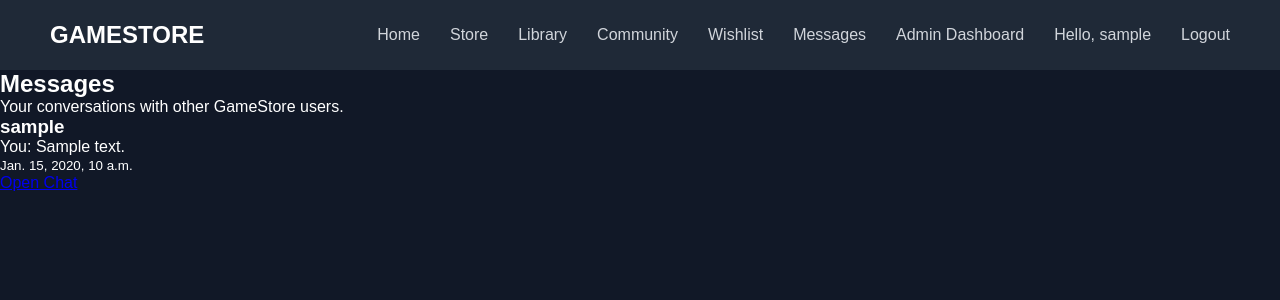
After one commit to rzahariev621/GameStore, a Django app: page /messages/ in a window 1280 px wide. The commit adds this page. Shown: the top 300 px of the page. Run offline with Django 5.2, Linux system fonts and the light colour scheme; a user stored in the database is signed in; tables that the repository leaves empty hold one stand-in row (values such as "Sample post").

Commit message:
Add basic user messaging system

```diff
--- a/config/urls.py
+++ b/config/urls.py
@@ -61,6 +61,8 @@ from core.views import (
     manage_reviews,
     update_review_status,
     delete_review,
+    chat_view,
+    messages_inbox,
 
 )
 
@@ -120,6 +122,9 @@ urlpatterns = [
     path('admin-panel/reviews/<int:review_id>/status/', update_review_status, name='update_review_status'),
     path('admin-panel/reviews/<int:review_id>/delete/', delete_review, name='delete_review'),
 
+    path('messages/<str:username>/', chat_view, name='chat'),
+    path('messages/',messages_inbox,name='messages_inbox'),
+
 ]
 
 urlpatterns += static(settings.MEDIA_URL, document_root=settings.MEDIA_ROOT)
--- a/core/models.py
+++ b/core/models.py
@@ -229,3 +229,28 @@ class Review(models.Model):
 
     def __str__(self):
         return f"{self.user.username} - {self.game.title}"
+
+
+#CHAT
+
+class Message(models.Model):
+    sender = models.ForeignKey(
+        User,
+        on_delete=models.CASCADE,
+        related_name='sent_messages'
+    )
+
+    receiver = models.ForeignKey(
+        User,
+        on_delete=models.CASCADE,
+        related_name='received_messages'
+    )
+
+    text = models.TextField()
+
+    created_at = models.DateTimeField(
+        auto_now_add=True
+    )
+
+    def __str__(self):
+        return f"{self.sender.username} -> {self.receiver.username}"
--- a/core/templates/core/base.html
+++ b/core/templates/core/base.html
@@ -53,6 +53,9 @@
                     Wishlist
                 </a>
 
+                <a href="{% url 'messages_inbox' %}">
+                    Messages
+                </a>
 
                 {% for group in user.groups.all %}
 
--- /dev/null
+++ b/core/templates/core/messages_inbox.html
@@ -0,0 +1,74 @@
+{% extends 'core/base.html' %}
+
+{% block title %}
+Messages - GameStore
+{% endblock %}
+
+{% block content %}
+
+<main class="messages-page">
+
+    <section class="messages-header">
+
+        <h1>
+            Messages
+        </h1>
+
+        <p>
+            Your conversations with other GameStore users.
+        </p>
+
+    </section>
+
+
+    <section class="conversation-list">
+
+        {% if conversations %}
+
+            {% for conversation in conversations %}
+
+                <div class="conversation-card">
+
+                    <h3>
+                        {{ conversation.user.username }}
+                    </h3>
+
+                    <p>
+
+                        {% if conversation.last_message.sender == user %}
+                            You:
+                        {% else %}
+                            {{ conversation.last_message.sender.username }}:
+                        {% endif %}
+
+                        {{ conversation.last_message.text }}
+
+                    </p>
+
+                    <small>
+                        {{ conversation.last_message.created_at }}
+                    </small>
+
+                    <br>
+
+                    <a href="{% url 'chat' conversation.user.username %}">
+                        Open Chat
+                    </a>
+
+                </div>
+
+            {% endfor %}
+
+        {% else %}
+
+            <p>
+                You do not have any conversations yet.
+            </p>
+
+        {% endif %}
+
+    </section>
+
+</main>
+
+{% endblock %}
--- a/core/views.py
+++ b/core/views.py
@@ -5,8 +5,9 @@ from django.contrib.auth.decorators import login_required
 from django.conf import settings
 from django.views.decorators.csrf import csrf_exempt
 from django.http import HttpResponse
+from django.db.models import Q
 
-from .models import Game, Review, WishlistEntry, FriendRequest, VideoTutorial, TutorialPurchase, GameRequirement
+from .models import Game, Review, WishlistEntry, FriendRequest, VideoTutorial, TutorialPurchase, GameRequirement, Message
 
 from .forms import VideoTutorialForm, GameForm, GameRequirementForm, AdminTutorialForm
 import stripe
@@ -1211,3 +1212,101 @@ def delete_review(request, review_id):
             'review': review
         }
     )
+
+
+#CHAT
+
+@login_required
+def chat_view(request, username):
+    other_user = get_object_or_404(
+        User,
+        username=username
+    )
+
+    # Потребителят не може да пише сам на себе си
+    if other_user == request.user:
+        return redirect(
+            'profile',
+            username=request.user.username
+        )
+
+    if request.method == 'POST':
+        text = request.POST.get('text', '').strip()
+
+        if text:
+            Message.objects.create(
+                sender=request.user,
+                receiver=other_user,
+                text=text
+            )
+
+        return redirect(
+            'chat',
+            username=other_user.username
+        )
+
+    conversation = Message.objects.filter(
+        Q(
+            sender=request.user,
+            receiver=other_user
+        )
+        |
+        Q(
+            sender=other_user,
+            receiver=request.user
+        )
+    ).select_related(
+        'sender',
+        'receiver'
+    ).order_by('created_at')
+
+    return render(
+        request,
+        'core/chat.html',
+        {
+            'other_user': other_user,
+            'conversation': conversation,
+        }
+    )
+
+
+
+@login_required
+def messages_inbox(request):
+    messages = Message.objects.filter(
+        Q(sender=request.user)
+        |
+        Q(receiver=request.user)
+    ).select_related(
+        'sender',
+        'receiver'
+    ).order_by('-created_at')
+
+    conversations = []
+    seen_users = set()
+
+    for message in messages:
+
+        if message.sender == request.user:
+            other_user = message.receiver
+        else:
+            other_user = message.sender
+
+        if other_user.id not in seen_users:
+
+            conversations.append(
+                {
+                    'user': other_user,
+                    'last_message': message,
+                }
+            )
+
+            seen_users.add(other_user.id)
+
+    return render(
+        request,
+        'core/messages_inbox.html',
+        {
+            'conversations': conversations
+        }
+    )
```
Also changed, not shown: core/templates/core/chat.html (added, +81 -0 lines), core/templates/core/profile.html (+8 -0 lines), core/migrations/0017_message.py (added).
